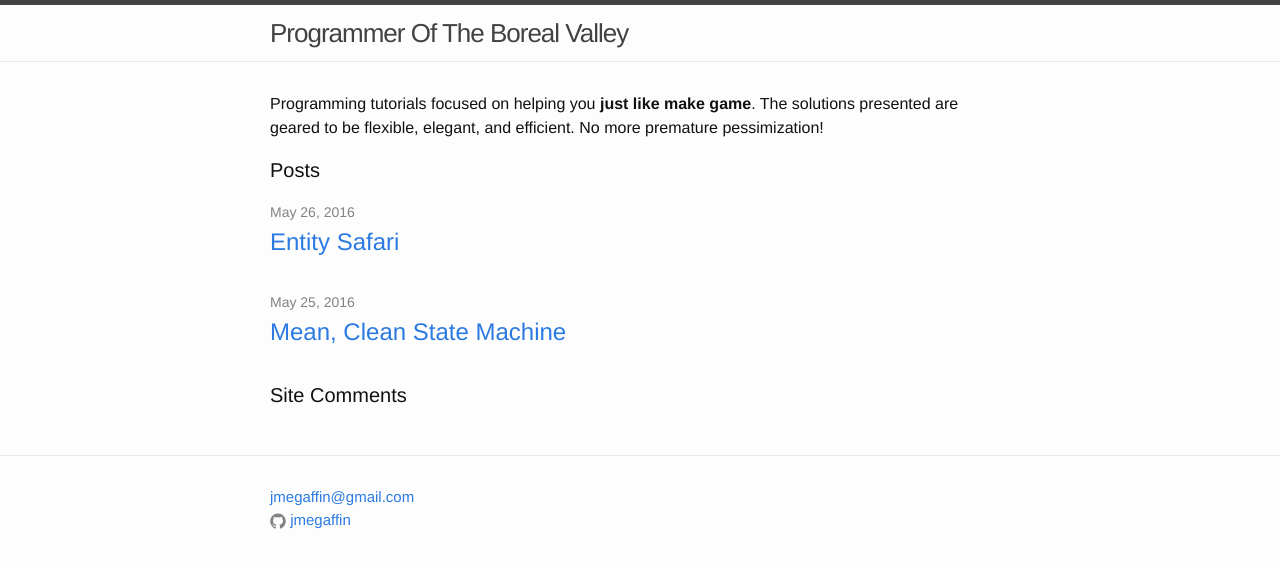
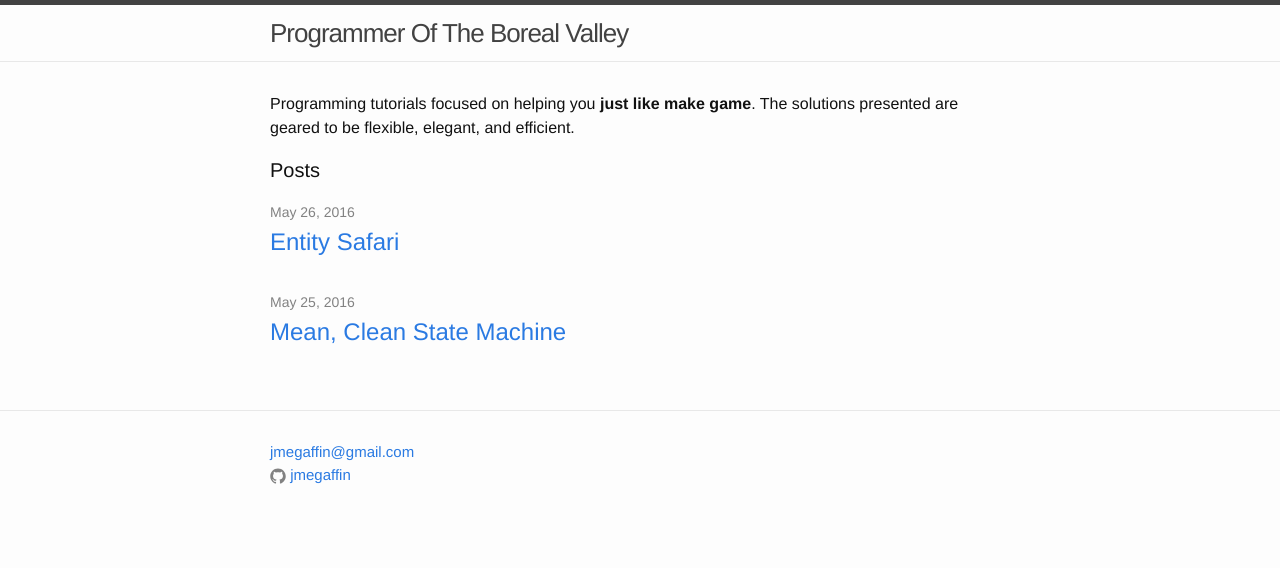
Before and after one commit to jmegaf/jmegaf.github.io, a Jekyll site: the page built from index.html, in a window 1280 px wide. Shown: the top 568 px of the page. Built offline with Jekyll 4.4.1, drawn with Linux system fonts in a browser that asks for light colours; comment, search, counter and statistics services are not loaded.

Commit message:
Disable Disqus

```diff
--- a/_config.yml
+++ b/_config.yml
@@ -1,7 +1,6 @@
 description: >
   Programming tutorials focused on helping you <b>just like make game</b>.
   The solutions presented are geared to be flexible, elegant, and efficient.
-  No more premature pessimization!
 email: jmegaffin@gmail.com
 github_username: jmegaffin
 title: Programmer Of The Boreal Valley
--- a/_layouts/post.html
+++ b/_layouts/post.html
@@ -12,7 +12,7 @@ layout: default
     {{ content }}
   </div>
 
-  <h1 class="page-heading">Post Comments</h1>
+  <!-- <h1 class="page-heading">Post Comments</h1>
 
   <div id="disqus_thread"></div>
 	<script>
@@ -33,6 +33,6 @@ layout: default
 	        (d.head || d.body).appendChild(s);
 	    })();
 	</script>
-	<noscript>Please enable JavaScript to view the <a href="https://disqus.com/?ref_noscript" rel="nofollow">comments powered by Disqus.</a></noscript>
+	<noscript>Please enable JavaScript to view the <a href="https://disqus.com/?ref_noscript" rel="nofollow">comments powered by Disqus.</a></noscript> -->
 
 </article>
--- a/index.html
+++ b/index.html
@@ -19,7 +19,7 @@ layout: default
     {% endfor %}
   </ul>
 
-  <h1 class="page-heading">Site Comments</h1>
+  <!-- <h1 class="page-heading">Site Comments</h1>
 
   <div id="disqus_thread"></div>
   <script>
@@ -40,7 +40,7 @@ layout: default
           (d.head || d.body).appendChild(s);
       })();
   </script>
-  <noscript>Please enable JavaScript to view the <a href="https://disqus.com/?ref_noscript" rel="nofollow">comments powered by Disqus.</a></noscript>
+  <noscript>Please enable JavaScript to view the <a href="https://disqus.com/?ref_noscript" rel="nofollow">comments powered by Disqus.</a></noscript> -->
 
   <!-- <p class="rss-subscribe">subscribe <a href="{{ "/feed.xml" | prepend: site.baseurl }}">via RSS</a></p> -->
 
```
